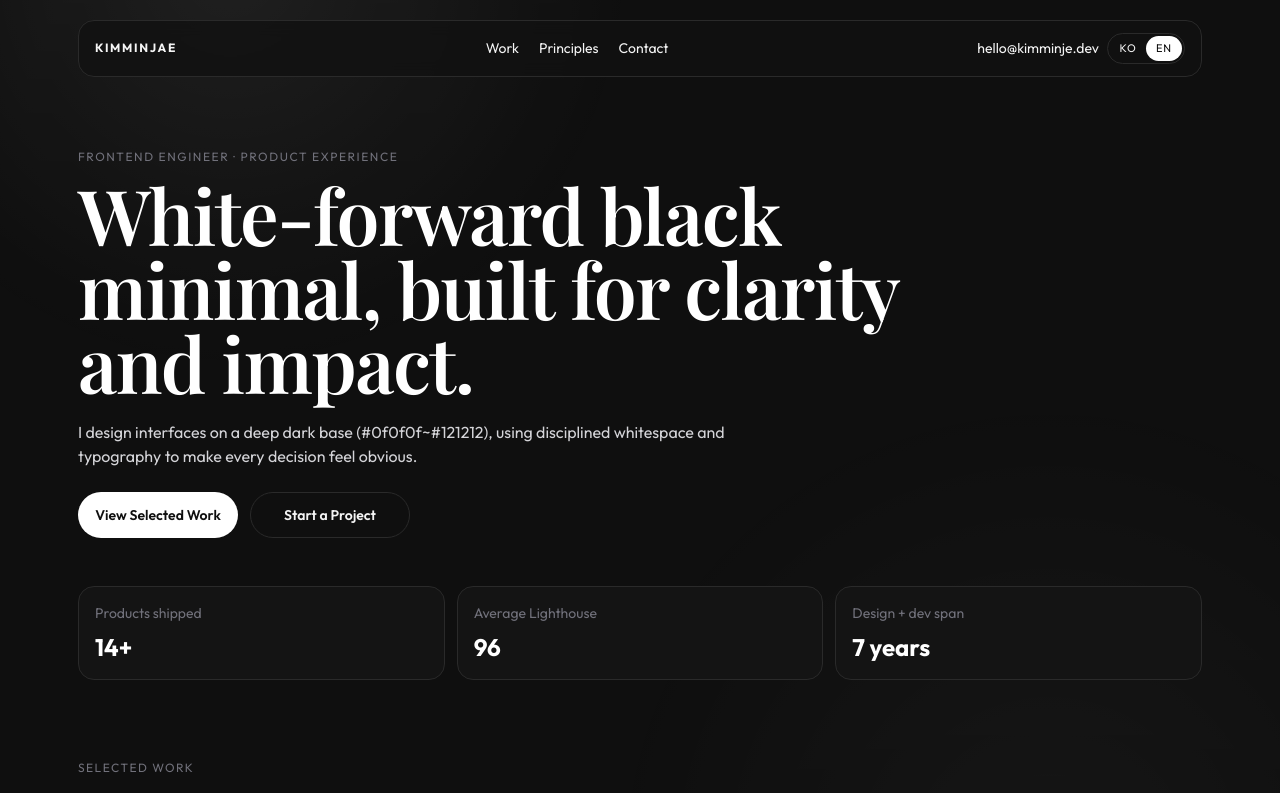
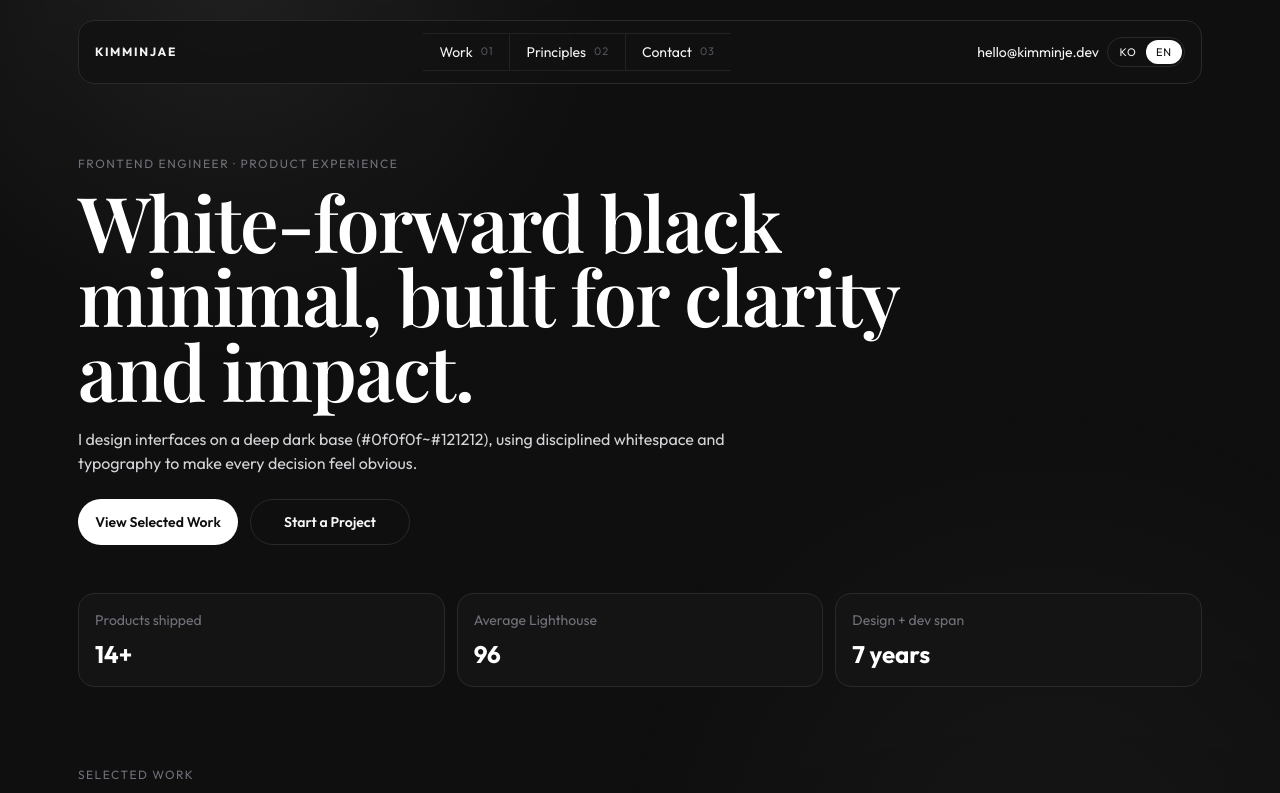
Before and after one commit to HLab-Haeyul/HLab-Web, a Vue app: page /en in a window 1280 px wide. Shown: the top 793 px of the page. Built offline with nearby package versions, Linux system fonts and the light colour scheme; the HTML template or start-up script is replaced by a standard one.

Commit message:
feat(#3) : 웹 상단 메뉴를 Notion 스타일 라인 내비게이션으로 통일

```diff
--- a/src/views/PortfolioView.vue
+++ b/src/views/PortfolioView.vue
@@ -236,16 +236,36 @@ watch(isSidebarOpen, (open) => {
     >
       <a class="text-xs font-bold tracking-[0.14em] text-zinc-100" href="#">KIMMINJAE</a>
 
-      <nav class="hidden items-center justify-center gap-5 md:flex" aria-label="Primary">
-        <a class="text-sm text-zinc-400 transition hover:text-zinc-100" href="#work">
-          {{ copy.navWork }}
-        </a>
-        <a class="text-sm text-zinc-400 transition hover:text-zinc-100" href="#principles">
-          {{ copy.navPrinciples }}
-        </a>
-        <a class="text-sm text-zinc-400 transition hover:text-zinc-100" href="#contact">
-          {{ copy.navContact }}
-        </a>
+      <nav class="hidden justify-center md:flex" aria-label="Primary">
+        <div class="flex border-y border-[#222222]">
+          <a
+            class="group flex items-center gap-2 border-r border-[#222222] px-4 py-2 text-sm text-zinc-300 transition hover:text-white"
+            href="#work"
+          >
+            <span>{{ copy.navWork }}</span>
+            <span class="text-[11px] tracking-[0.08em] text-zinc-600 transition group-hover:text-zinc-400"
+              >01</span
+            >
+          </a>
+          <a
+            class="group flex items-center gap-2 border-r border-[#222222] px-4 py-2 text-sm text-zinc-300 transition hover:text-white"
+            href="#principles"
+          >
+            <span>{{ copy.navPrinciples }}</span>
+            <span class="text-[11px] tracking-[0.08em] text-zinc-600 transition group-hover:text-zinc-400"
+              >02</span
+            >
+          </a>
+          <a
+            class="group flex items-center gap-2 px-4 py-2 text-sm text-zinc-300 transition hover:text-white"
+            href="#contact"
+          >
+            <span>{{ copy.navContact }}</span>
+            <span class="text-[11px] tracking-[0.08em] text-zinc-600 transition group-hover:text-zinc-400"
+              >03</span
+            >
+          </a>
+        </div>
       </nav>
 
       <div class="flex items-center gap-2">
```
